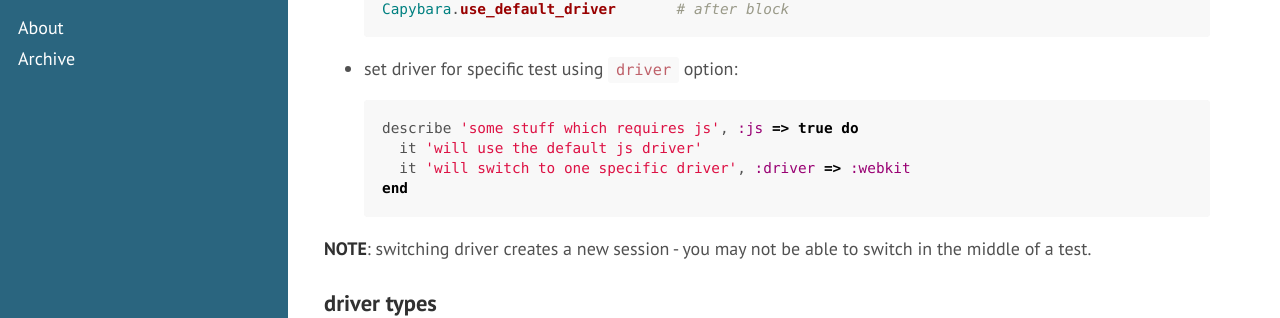
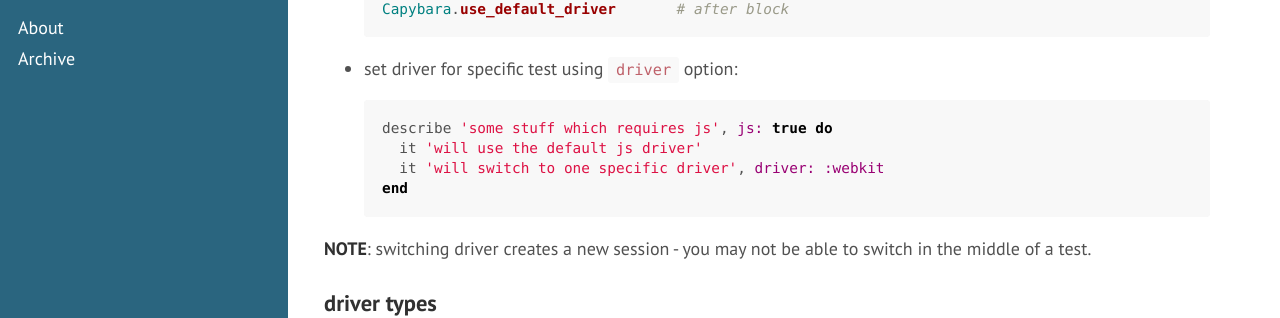
Before and after one commit to tap349/tap349.github.io, a Jekyll site: the page built from _posts/2016-04-09-capybara.md, in a window 1280 px wide and 900 px high, scrolled down 2657 px. Shown: the part 140-458 px from the top of the window. Built offline with Jekyll 4.4.1, drawn with Linux system fonts in a browser that asks for light colours.

Commit message:
update 2016-04-13_23:48:34

````diff
--- a/_posts/2016-04-09-capybara.md
+++ b/_posts/2016-04-09-capybara.md
@@ -97,9 +97,9 @@ use `js: true` option to switch to JS driver (`selenium` by default).
 - set driver for specific test using `driver` option:
 
   ```ruby
-  describe 'some stuff which requires js', :js => true do
+  describe 'some stuff which requires js', js: true do
     it 'will use the default js driver'
-    it 'will switch to one specific driver', :driver => :webkit
+    it 'will switch to one specific driver', driver: :webkit
   end
   ```
 
````
